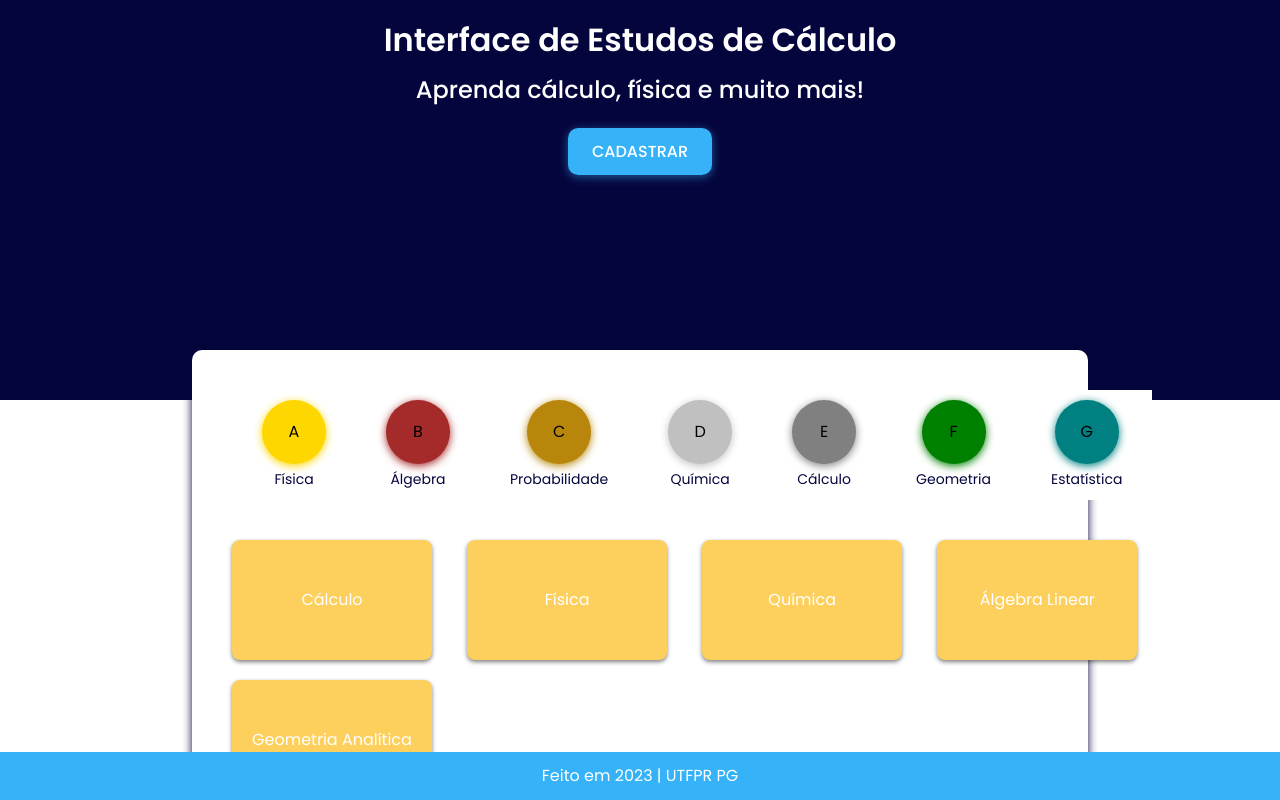
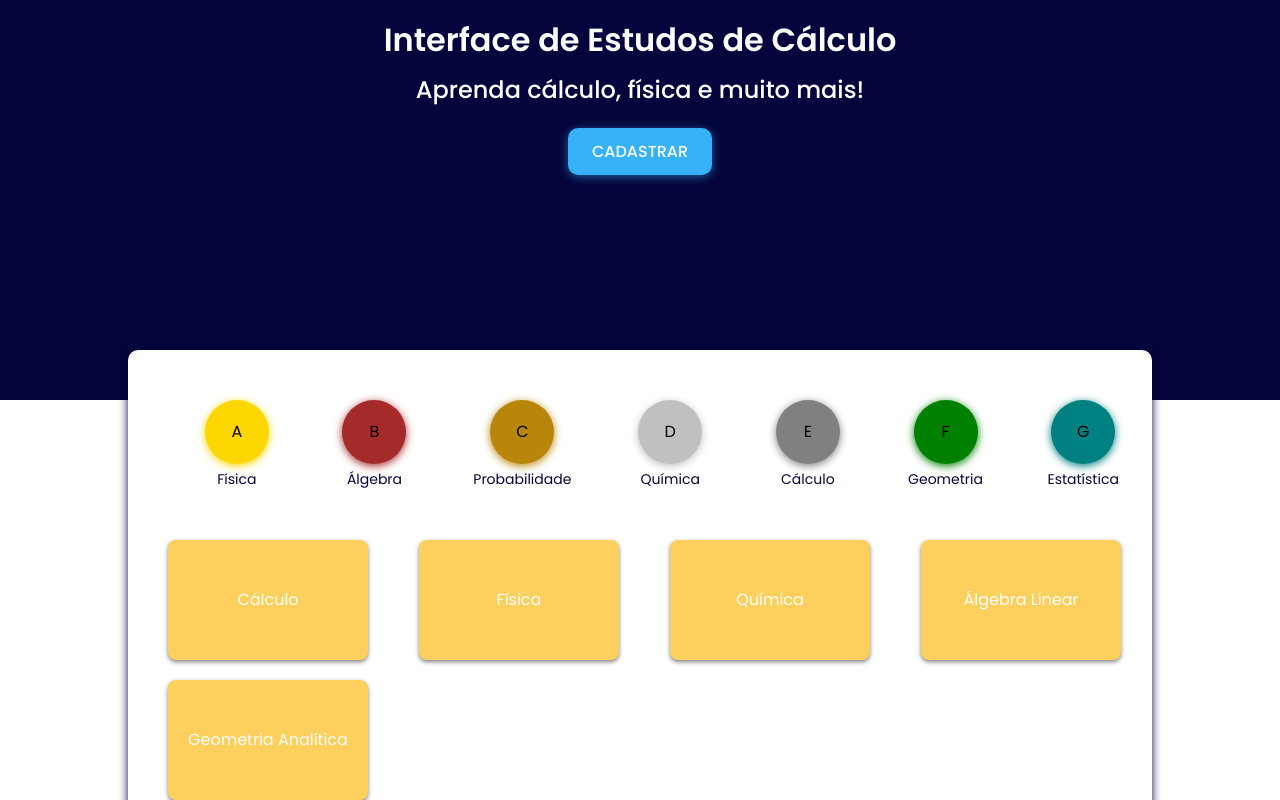
Before and after one commit to OrionAerospace/Interface-Estudos-Frontend, a Next.js app: page / in a window 1280 px wide. Shown: the top 800 px of the page. Built offline with nearby package versions, Linux system fonts and the light colour scheme.

Commit message:
a little fix on main page

```diff
--- a/src/app/(home)/styles.module.scss
+++ b/src/app/(home)/styles.module.scss
@@ -49,7 +49,7 @@
   background-color: var(--white);
   border-radius: 10px;
   box-shadow: 0 0 10px var(--primary-dark);
-  width: 70%;
+  width: 80%;
   position: relative;
   margin-top: -50px;
   margin-bottom: 50px;
@@ -75,7 +75,11 @@
   grid-template-columns: repeat(4, 1fr);
   gap: 20px;
   margin: 20px;
+  justify-content: center;
+  align-items: center;
+  width: 100%;
 }
+
 
 .card {
   background-color: var(--secondary);
@@ -91,16 +95,19 @@
   justify-content: center;
   align-items: center;
   text-align: center;
+
+  margin: auto;
+  margin: 0px;
 }
 
 .footer {
-  position: absolute;
   background-color: var(--primary);
   width: 100%;
   text-align: center;
   bottom: 0;
   padding: 12px 0;
 
+
   p {
     color: var(--white);
   }
--- a/src/app/disciplinas/styles.module.scss
+++ b/src/app/disciplinas/styles.module.scss
@@ -64,7 +64,7 @@
 }
 
 .logo {
-  width: 70px;
+  width: 60px;
   margin: 10px;
 }
 
```
